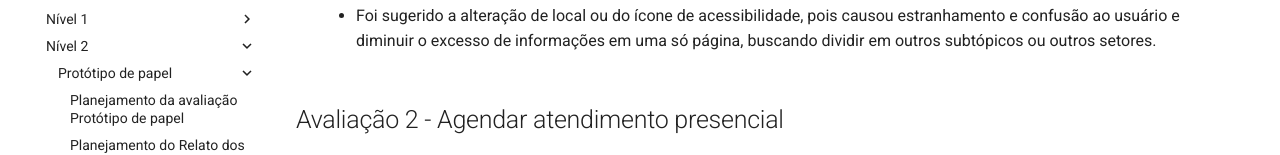
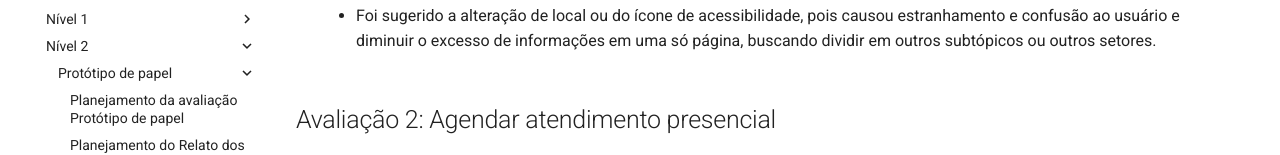
Before and after one commit to Interacao-Humano-Computador/2024.1-CBMERJ, an MkDocs documentation site: the page built from docs/design_avaliacao_desenvolvimento/nivel_2/prototipo_papel/relato_resultados.md, in a window 1280 px wide and 900 px high, scrolled down 3461 px, cut to the strip 0-330 px from the top of the window. Shown: the part 155-310 px from the top of the strip. Built offline with MkDocs 1.6.1 and Material for MkDocs 9.7.7, drawn with Linux system fonts in a browser that asks for light colours; comment, search, counter and statistics services are not loaded; some of the changed text lies outside the part shown.

Commit message:
corrigindo sumário

```diff
--- a/docs/design_avaliacao_desenvolvimento/nivel_2/prototipo_papel/relato_resultados.md
+++ b/docs/design_avaliacao_desenvolvimento/nivel_2/prototipo_papel/relato_resultados.md
@@ -5,11 +5,11 @@
     - [participantes](#participantes)
 - [Cronograma Executado](#cronograma-executado-de-entrevistas)
 - [Avaliações](#entrevistas)
-    - [avaliação 1 - checar e gerar certificado - Genilson Silva](#avaliação-1---checar-e-gerar-certificado)
-    - [avaliação 2 - agendar atendimento presencial - Daniela Alarcão](#avaliação-2---agendar-atendimento-presencial)
-    - [avaliação 3 - cursos-acidentes-domiciliares - Pedro Henrique](#avaliação-3---cursos-acidentes-domiciliares)
-    - [avaliação 4 - solicitar ficha de atendimento - Bruna Lima](#avaliação-4---solicitar-ficha-de-atendimento)
-    - [avaliação 5 - obter declaração do registro de ocorrência - Mariana Letícia](#avaliação-5---obter-declaração-do-registro-de-ocorrência)
+    - [avaliação 1 - checar e gerar certificado - Genilson Silva](#avaliação-1-checar-e-gerar-certificado)
+    - [avaliação 2 - agendar atendimento presencial - Daniela Alarcão](#avaliação-2-agendar-atendimento-presencial)
+    - [avaliação 3 - cursos-acidentes-domiciliares - Pedro Henrique](#avaliação-3-cursos-acidentes-domiciliares)
+    - [avaliação 4 - solicitar ficha de atendimento - Bruna Lima](#avaliação-4-solicitar-ficha-de-atendimento)
+    - [avaliação 5 - obter declaração do registro de ocorrência - Mariana Letícia](#avaliação-5-obter-declaração-do-registro-de-ocorrência)
 - [Conclusão](#conclusão)
 - [Bibliografia](#bibliografia)
 - [Referência Bibliográfica](#referências-bibliográficas)
@@ -133,7 +133,7 @@
 
   -->
 
-## Avaliação 1 - Checar e Gerar Certificado
+## Avaliação 1: Checar e Gerar Certificado
 
 <center>
 
@@ -185,7 +185,7 @@
     - Foi sugerido a alteração de local ou do ícone de acessibilidade, pois causou estranhamento e confusão ao usuário e diminuir o excesso de informações em uma só página, buscando dividir em outros subtópicos ou outros setores.
 
 
-## Avaliação 2 - Agendar atendimento presencial
+## Avaliação 2: Agendar atendimento presencial
 
 <center>
 
@@ -234,7 +234,7 @@
 - **Sugestões de melhoria:**
     - Não foram sugeridas melhorias por parte do entrevistado.
 
-## Avaliação 3 - Cursos [Acidentes Domiciliares]
+## Avaliação 3: Cursos [Acidentes Domiciliares]
 
 <center>
 
@@ -283,7 +283,7 @@
 - **Sugestões de melhoria:**
     - Conforme, pode ser analisado, o entrevistado acredita que o processo esteja adequado e claro o suficiente para seu entendimento e, desta forma, não foram levantadas nenhuma sugestão de melhoria por sua parte.
 
-## Avaliação 4 - Solicitar ficha de atendimento
+## Avaliação 4: Solicitar ficha de atendimento
 
 A [Bruna Lima](https://github.com/libruna) foi a responsável por conduzir a avaliação, enquanto a [Mariana Letícia](https://github.com/Marianannn) desempenhou o papel de avaliadora observadora. Durante o processo, seguimos o roteiro de avaliação detalhado no planejamento, que consistiu em:
 
@@ -341,7 +341,7 @@
     - Diminuir a quantidade de abas abertas durante o processo;
     - Melhorar a descrição dos textos apresentados.
 
-### Avaliação 5 - Obter declaração do registro de ocorrência
+### Avaliação 5: Obter declaração do registro de ocorrência
 <center>
 
 <iframe width="560" height="315" src="https://www.youtube.com/embed/oX4NRj08Tw4?si=BIasjqBgEyaurU3b&amp;start=590" title="YouTube video player" frameborder="0" allow="accelerometer; autoplay; clipboard-write; encrypted-media; gyroscope; picture-in-picture; web-share" referrerpolicy="strict-origin-when-cross-origin" allowfullscreen></iframe>
```
